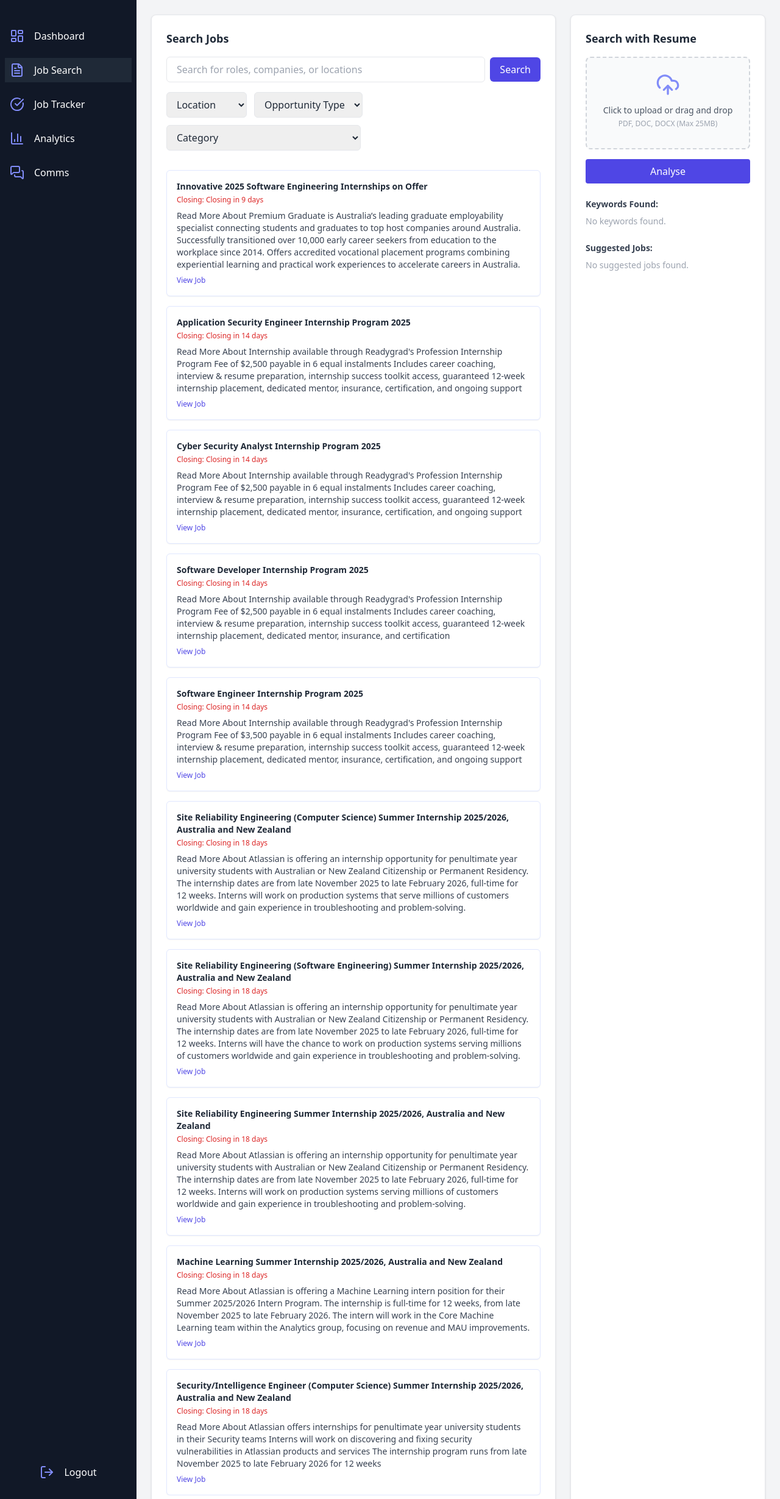
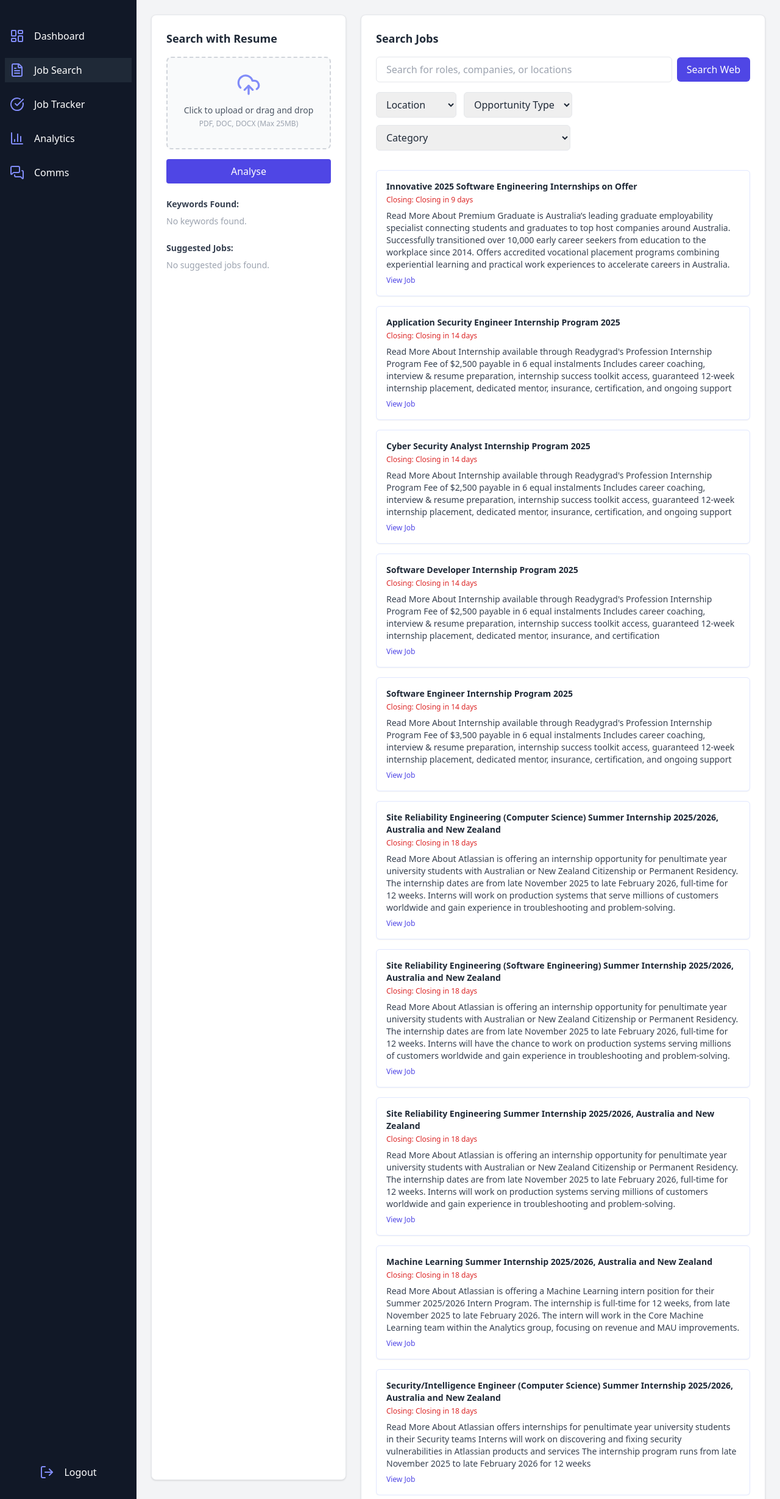
Before and after one commit to Jignesh6155/CITS3403_project, a Flask app: page /job-search in a window 1280 px wide. Shown: the part 65-2524 px from the top of the page at 61% size. Run offline with Flask 3, Linux system fonts and the light colour scheme; data that the repository does not hold is empty; style sheets or scripts are compiled from the project's sources; some libraries are stand-ins or nearby versions.

Commit message:
Improved aesthetics of the jobSearch Page

```diff
--- a/app/templates/jobSearch.html
+++ b/app/templates/jobSearch.html
@@ -14,19 +14,86 @@
 
 <div class="flex-1 overflow-auto">
   <main class="flex-1 grid grid-cols-1 xl:grid-cols-3 gap-6 p-6">
+
+        <!-- Resume Upload and Analysis -->
+        <section class="bg-white border border-gray-200 p-6 shadow rounded-lg flex flex-col max-h-[calc(100vh-120px)]">
+          <h2 class="text-lg font-semibold text-gray-800 mb-4">Search with Resume</h2>
+          <form method="post" action="{{ url_for('upload') }}" enctype="multipart/form-data" id="resume-upload-form">
+            <div id="resume-drop-area" class="border-2 border-dashed border-gray-300 rounded-lg p-6 flex flex-col items-center justify-center text-center bg-gray-50 hover:border-indigo-400 transition cursor-pointer">
+              <i data-lucide="upload-cloud" class="w-10 h-10 text-indigo-400 mb-3"></i>
+              <p class="text-sm text-gray-600 font-medium">Click to upload or drag and drop</p>
+              <p class="text-xs text-gray-400 mt-1">PDF, DOC, DOCX (Max 25MB)</p>
+              <input type="file" name="resume" id="resume-input" accept=".pdf,.doc,.docx,application/msword,application/vnd.openxmlformats-officedocument.wordprocessingml.document,application/pdf" class="mt-2" style="display:none;" />
+              <span id="resume-filename" class="text-xs text-gray-500 mt-2"></span>
+            </div>
+            <button type="submit" class="mt-4 w-full bg-indigo-600 hover:bg-indigo-700 text-white py-2 rounded">Analyse</button>
+          </form>
+
+          <!-- Keywords -->
+          <div class="mt-6">
+            <h3 class="text-sm font-semibold text-gray-700 mb-2">Keywords Found:</h3>
+            <div class="flex flex-wrap gap-2 text-sm">
+              {% if resume_keywords %}
+                {% for kw in resume_keywords %}
+                  <span class="bg-indigo-100 text-indigo-700 px-3 py-1 rounded-full">{{ kw }}</span>
+                {% endfor %}
+              {% else %}
+                <span class="text-gray-400">No keywords found.</span>
+              {% endif %}
+            </div>
+          </div>
+
+          <!-- Suggested Jobs -->
+          <div class="mt-6 flex flex-col flex-grow overflow-hidden">
+            <h3 class="text-sm font-semibold text-gray-700 mb-2 flex-shrink-0">Suggested Jobs:</h3>
+            <div class="flex-grow overflow-y-auto pr-1">
+              <ul class="space-y-3 text-sm">
+                {% if suggested_jobs %}
+                  {% for job in suggested_jobs %}
+                    <li class="flex items-center gap-2 bg-indigo-50 p-3 rounded-md">
+                      <i data-lucide="briefcase" class="w-5 h-5 text-indigo-600"></i>
+                      <span>{{ job.title }}{% if job.company %} @ {{ job.company }}{% endif %}</span>
+                      <a href="{{ job.link }}" target="_blank" class="ml-auto text-indigo-600 hover:underline text-xs">View</a>
+                    </li>
+                  {% endfor %}
+                {% else %}
+                  <li class="text-gray-400">No suggested jobs found.</li>
+                {% endif %}
+              </ul>
+            </div>
+          </div>
+        </section>
+
     <!-- Job Search with Filters -->
     <section class="bg-white border border-gray-200 p-6 shadow rounded-lg xl:col-span-2">
       <h2 class="text-lg font-semibold text-gray-800 mb-4">Search Jobs</h2>
-      <div class="flex gap-2 items-center mb-4">
-        <input type="text" placeholder="Search for roles, companies, or locations" class="w-full px-4 py-2 border rounded-md">
-        <button id="start-scraping-btn" class="bg-indigo-600 text-white px-4 py-2 rounded-md hover:bg-indigo-700">Search</button>
+      <div class="flex items-center gap-2 mb-4">
+        <!-- Input gets 7/8 -->
+        <input type="text"
+               placeholder="Search for roles, companies, or locations"
+               class="flex-[7] px-4 py-2 border rounded-md">
+
+        <!-- Button gets 1/8 -->
+        <button id="start-scraping-btn"
+                class="flex-[1] px-4 py-2 rounded-md bg-indigo-600 text-white hover:bg-indigo-700 whitespace-nowrap">
+          Search Web
+        </button>
+
+        <!-- Loader stays as is -->
         <div id="scraping-loader" class="hidden ml-2">
           <svg class="animate-spin h-5 w-5 text-indigo-600" xmlns="http://www.w3.org/2000/svg" fill="none" viewBox="0 0 24 24">
             <circle class="opacity-25" cx="12" cy="12" r="10" stroke="currentColor" stroke-width="4"></circle>
-            <path class="opacity-75" fill="currentColor" d="M4 12a8 8 0 018-8V0C5.373 0 0 5.373 0 12h4zm2 5.291A7.962 7.962 0 014 12H0c0 3.042 1.135 5.824 3 7.938l3-2.647z"></path>
+            <path class="opacity-75" fill="currentColor"
+                  d="M4 12a8 8 0 018-8V0C5.373 0 0 5.373 0 12h4zm2
+                     5.291A7.962 7.962 0 014 12H0c0 3.042 1.135
+                     5.824 3 7.938l3-2.647z">
+            </path>
           </svg>
         </div>
       </div>
+
+
+
 
       <!-- Filters -->
       <div class="flex flex-wrap gap-3 mb-6">
@@ -145,52 +212,6 @@
       </div>
     </section>
 
-    <!-- Resume Upload and Analysis -->
-    <section class="bg-white border border-gray-200 p-6 shadow rounded-lg">
-      <h2 class="text-lg font-semibold text-gray-800 mb-4">Search with Resume</h2>
-      <form method="post" action="{{ url_for('upload') }}" enctype="multipart/form-data" id="resume-upload-form">
-        <div id="resume-drop-area" class="border-2 border-dashed border-gray-300 rounded-lg p-6 flex flex-col items-center justify-center text-center bg-gray-50 hover:border-indigo-400 transition cursor-pointer">
-          <i data-lucide="upload-cloud" class="w-10 h-10 text-indigo-400 mb-3"></i>
-          <p class="text-sm text-gray-600 font-medium">Click to upload or drag and drop</p>
-          <p class="text-xs text-gray-400 mt-1">PDF, DOC, DOCX (Max 25MB)</p>
-          <input type="file" name="resume" id="resume-input" accept=".pdf,.doc,.docx,application/msword,application/vnd.openxmlformats-officedocument.wordprocessingml.document,application/pdf" class="mt-2" style="display:none;" />
-          <span id="resume-filename" class="text-xs text-gray-500 mt-2"></span>
-        </div>
-        <button type="submit" class="mt-4 w-full bg-indigo-600 hover:bg-indigo-700 text-white py-2 rounded">Analyse</button>
-      </form>
-
-      <!-- Keywords -->
-      <div class="mt-6">
-        <h3 class="text-sm font-semibold text-gray-700 mb-2">Keywords Found:</h3>
-        <div class="flex flex-wrap gap-2 text-sm">
-          {% if resume_keywords %}
-            {% for kw in resume_keywords %}
-              <span class="bg-indigo-100 text-indigo-700 px-3 py-1 rounded-full">{{ kw }}</span>
-            {% endfor %}
-          {% else %}
-            <span class="text-gray-400">No keywords found.</span>
-          {% endif %}
-        </div>
-      </div>
-
-      <!-- Suggested Jobs -->
-      <div class="mt-6">
-        <h3 class="text-sm font-semibold text-gray-700 mb-2">Suggested Jobs:</h3>
-        <ul class="space-y-3 text-sm">
-          {% if suggested_jobs %}
-            {% for job in suggested_jobs %}
-              <li class="flex items-center gap-2 bg-indigo-50 p-3 rounded-md">
-                <i data-lucide="briefcase" class="w-5 h-5 text-indigo-600"></i>
-                <span>{{ job.title }}{% if job.company %} @ {{ job.company }}{% endif %}</span>
-                <a href="{{ job.link }}" target="_blank" class="ml-auto text-indigo-600 hover:underline text-xs">View</a>
-              </li>
-            {% endfor %}
-          {% else %}
-            <li class="text-gray-400">No suggested jobs found.</li>
-          {% endif %}
-        </ul>
-      </div>
-    </section>
   </main>
 </div>
 
```
Also changed, not shown: instance/careerlink.db.
